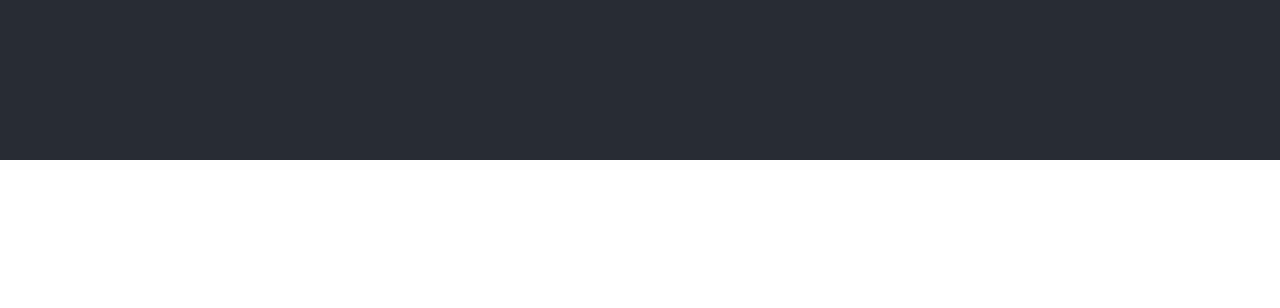
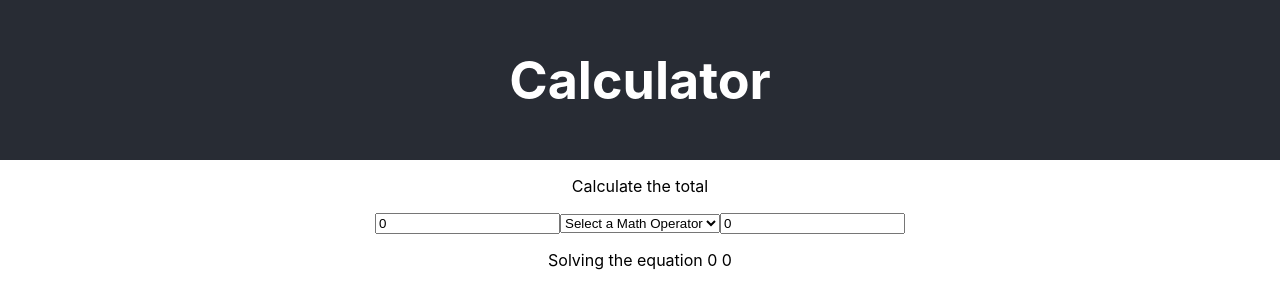
Before and after one commit to lilydev16/calc, a React (Create React App) app: page / in a window 1280 px wide. Shown: the top 308 px of the page. Built offline with nearby package versions, Linux system fonts and the light colour scheme; the HTML template or start-up script is replaced by a standard one.

Commit message:
Create input fields and handler functions to capture the values to calculate

```diff
--- a/src/App.tsx
+++ b/src/App.tsx
@@ -1,12 +1,57 @@
 import React from 'react';
+import { useState } from 'react';
 import './App.css';
 
 function App() {
+  const [start, setStart] = useState(0)
+  const [numA, setNumA] = useState(0)
+  const [numB, setNumB] = useState(0)
+  const [operator, setOperator] = useState('')
+
+  const handleNumA = (e: any) => {
+    setNumA(e.target.value)
+  }
+
+  const handleNumB = (e: any) => {
+    setNumB(e.target.value)
+  }
+
+  const handleOperator = (e: any) => {
+    setOperator(e.target.value)
+  }
+
   return (
     <div className="App">
       <header className="App-header">
-
+        <h1>Calculator</h1>
       </header>
+      <div>
+        <p>Calculate the total</p>
+        <input
+          name="numA"
+          placeholder="Enter a Number"
+          type="number"
+          value={numA}
+          onChange={handleNumA}
+        >
+        </input>
+        <select onChange={handleOperator}>
+          <option value="">Select a Math Operator</option>
+          <option value="add">Add</option>
+          <option value="substract">Subtract</option>
+          <option value="multiply">Multiply</option>
+          <option value="divide">Divide</option>
+        </select>
+        <input
+          name="numA"
+          placeholder="Enter a Number"
+          type="number"
+          value={numB}
+          onChange={handleNumB}
+        >
+        </input>
+        <p>Solving the equation {numA} {operator} {numB} </p>
+      </div>
     </div>
   );
 }
```
